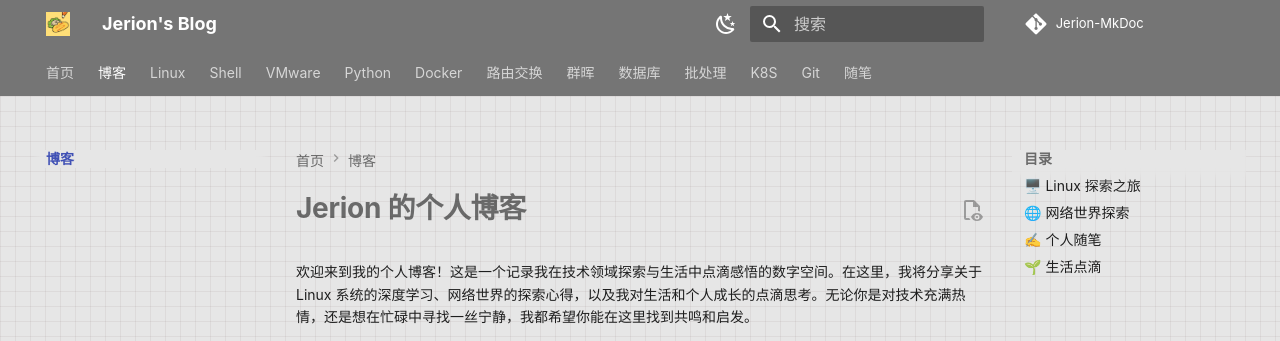
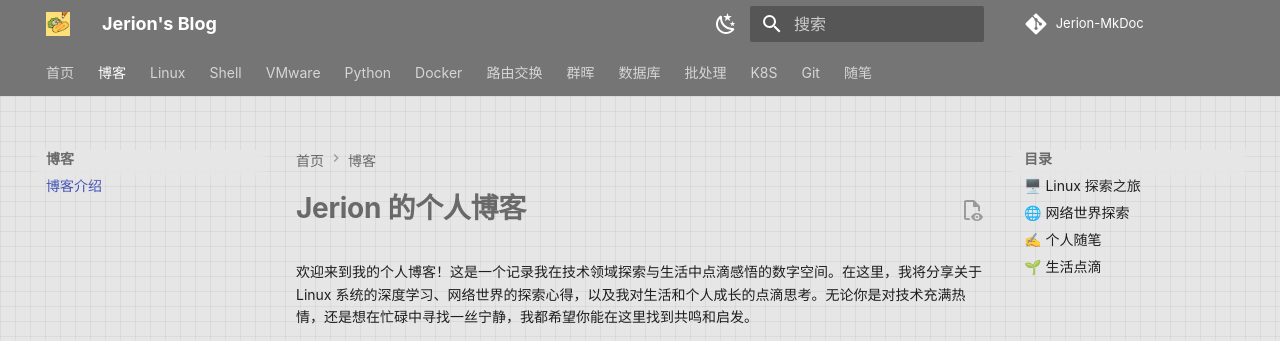
Before and after one commit to zyx3721/Jerion-MkDoc, an MkDocs documentation site: the page built from docs/blog/index.md, in a window 1280 px wide. Shown: the top 341 px of the page. Built offline with MkDocs 1.6.1 and Material for MkDocs 9.7.7, drawn with Linux system fonts in a browser that asks for light colours; nearby versions of some CDN libraries; some web fonts are replaced; a script that is not in the unit is left out; comment, search, counter and statistics services are not loaded.

Commit message:
更新 mkdocs.yml

```diff
--- a/mkdocs.yml
+++ b/mkdocs.yml
@@ -44,7 +44,6 @@ theme:
     - navigation.instant   # 页面不会跳转，而是像单页应用一样在当前页面内完成导航，提高页面响应速度和美观度
     - navigation.tabs   # 页面上方显示标签页，便于多页面导航
     - navigation.tracking   # 页面滚动时，导航栏会高亮显示当前页面所在位置
-    - navigation.indexes   # 为页面生成一个基于标题的索引，通常显示在侧边栏，可以快速跳转到页面中的特定部分
     - navigation.sections   # 导航栏中的项目被分成不同的部分
     - navigation.expand   # 默认展开导航栏中的所有项目
     - navigation.prune   # 仅渲染当前页面的导航，简化导航结构
```
